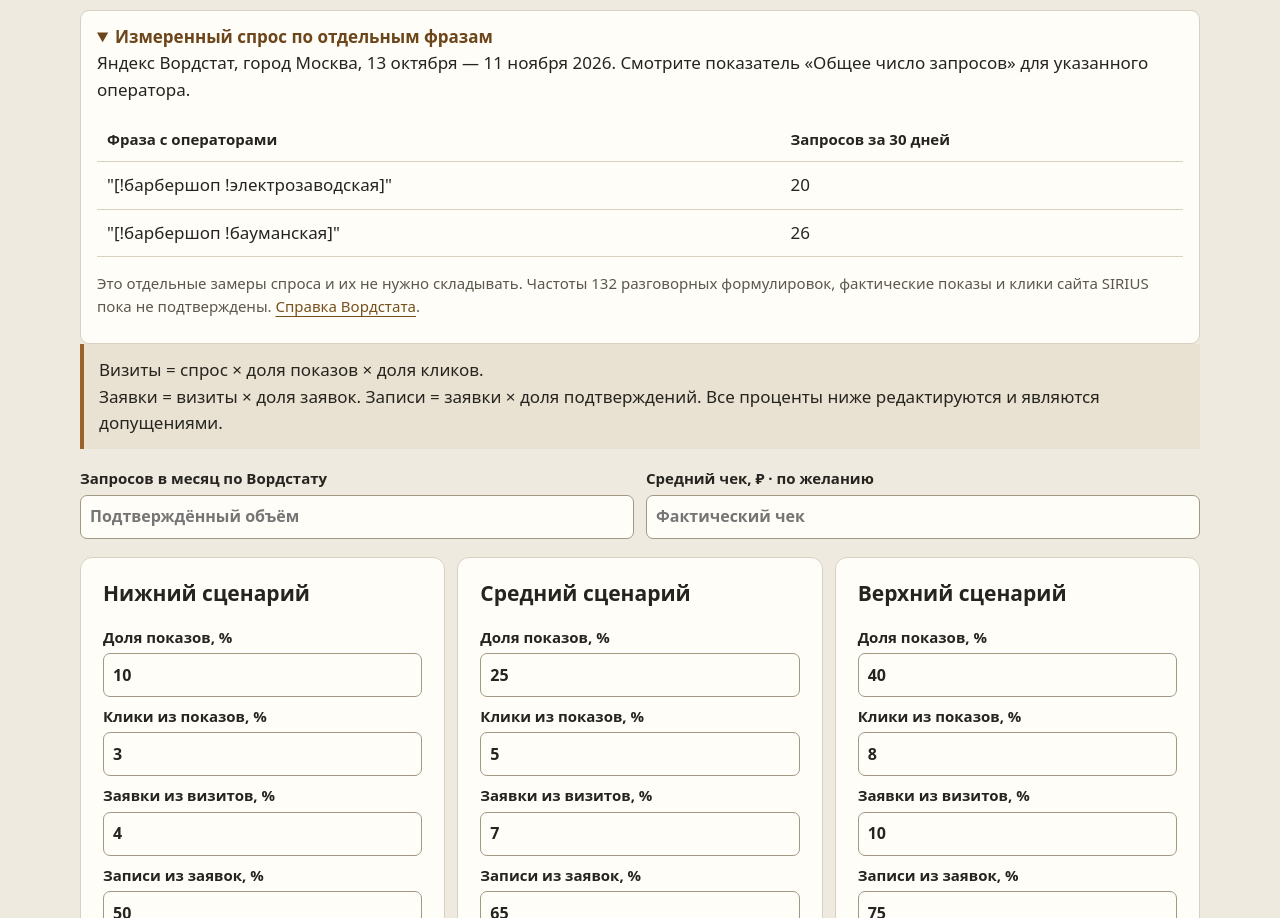
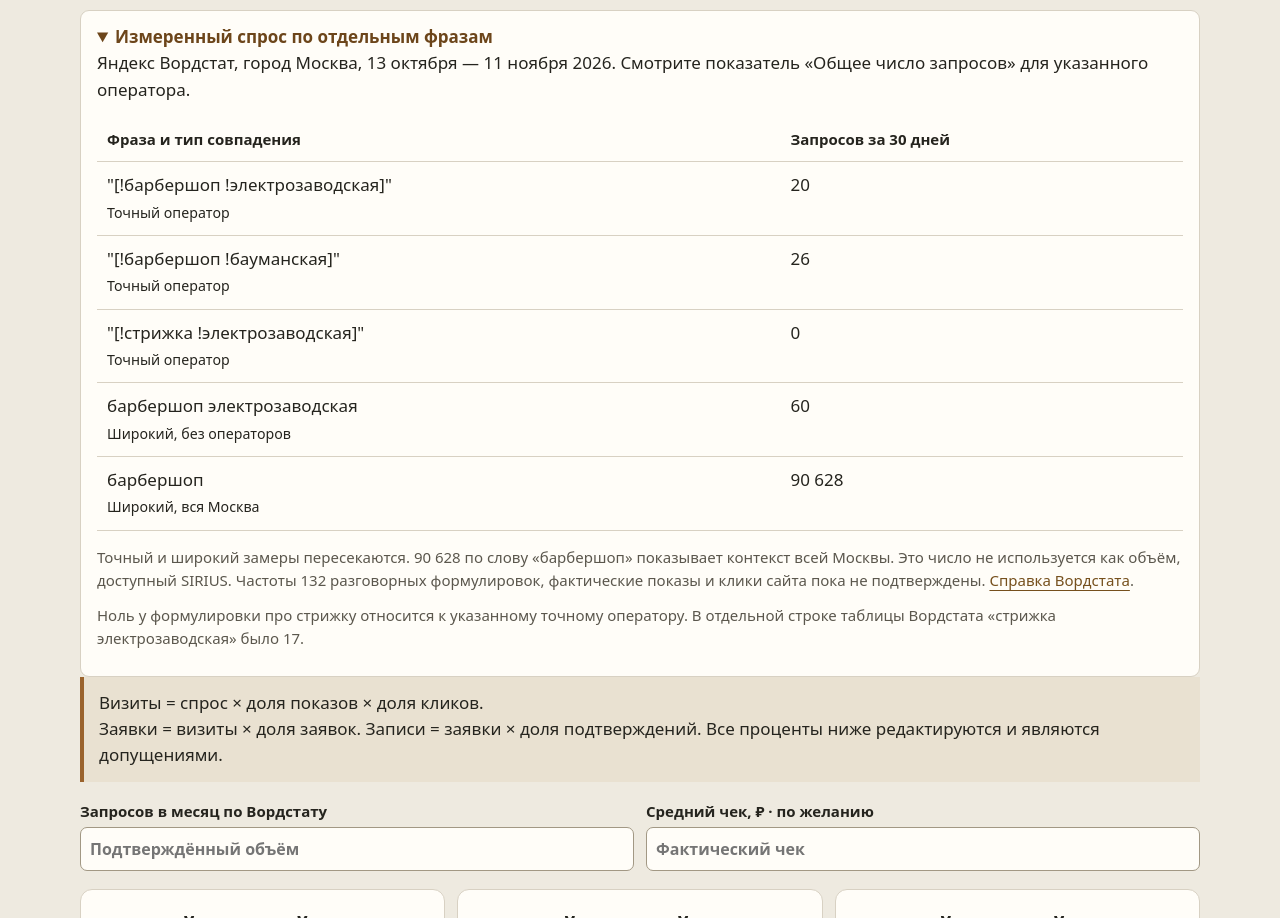
Before and after one commit to kymaman/sirius-geo-report, a plain HTML site: page index.html in a window 1280 px wide. Shown: the part 4188-5106 px from the top of the page. Drawn offline with Linux system fonts and the light colour scheme.

Commit message:
docs: distinguish exact and broad Wordstat observations

```diff
--- a/index.html
+++ b/index.html
@@ -91,9 +91,13 @@ footer{padding:22px 0 40px}.table{width:100%;border-collapse:collapse;background
 <p class="intro">Начали замер спроса по отдельным коротким фразам. Для полного объёма по целевой теме данных пока нет, поэтому первое поле пустое. Введите объём одной подтверждённой выборки из Вордстата. Не складывайте варианты, которые могут пересекаться.</p>
 <details id="wordstat" open><summary>Измеренный спрос по отдельным фразам</summary>
 <p>Яндекс Вордстат, город Москва, 13 октября — 11 ноября 2026. Смотрите показатель «Общее число запросов» для указанного оператора.</p>
-<table class="table"><thead><tr><th scope="col">Фраза с операторами</th><th scope="col">Запросов за 30 дней</th></tr></thead><tbody><tr><td>&quot;[!барбершоп !электрозаводская]&quot;</td><td>20</td></tr>
-<tr><td>&quot;[!барбершоп !бауманская]&quot;</td><td>26</td></tr></tbody></table>
-<p class="note">Это отдельные замеры спроса и их не нужно складывать. Частоты 132 разговорных формулировок, фактические показы и клики сайта SIRIUS пока не подтверждены. <a href="https://yandex.ru/support2/wordstat/ru/interface/new">Справка Вордстата</a>.</p>
+<table class="table"><thead><tr><th scope="col">Фраза и тип совпадения</th><th scope="col">Запросов за 30 дней</th></tr></thead><tbody><tr><td>&quot;[!барбершоп !электрозаводская]&quot;<br><small>Точный оператор</small></td><td>20</td></tr>
+<tr><td>&quot;[!барбершоп !бауманская]&quot;<br><small>Точный оператор</small></td><td>26</td></tr>
+<tr><td>&quot;[!стрижка !электрозаводская]&quot;<br><small>Точный оператор</small></td><td>0</td></tr>
+<tr><td>барбершоп электрозаводская<br><small>Широкий, без операторов</small></td><td>60</td></tr>
+<tr><td>барбершоп<br><small>Широкий, вся Москва</small></td><td>90 628</td></tr></tbody></table>
+<p class="note">Точный и широкий замеры пересекаются. 90 628 по слову «барбершоп» показывает контекст всей Москвы. Это число не используется как объём, доступный SIRIUS. Частоты 132 разговорных формулировок, фактические показы и клики сайта пока не подтверждены. <a href="https://yandex.ru/support2/wordstat/ru/interface/new">Справка Вордстата</a>.</p>
+<p class="note">Ноль у формулировки про стрижку относится к указанному точному оператору. В отдельной строке таблицы Вордстата «стрижка электрозаводская» было 17.</p>
 </details>
 <p class="formula">Визиты = спрос × доля показов × доля кликов.<br>Заявки = визиты × доля заявок. Записи = заявки × доля подтверждений. Все проценты ниже редактируются и являются допущениями.</p>
 <form id="forecastForm"><div class="estimate">
```
